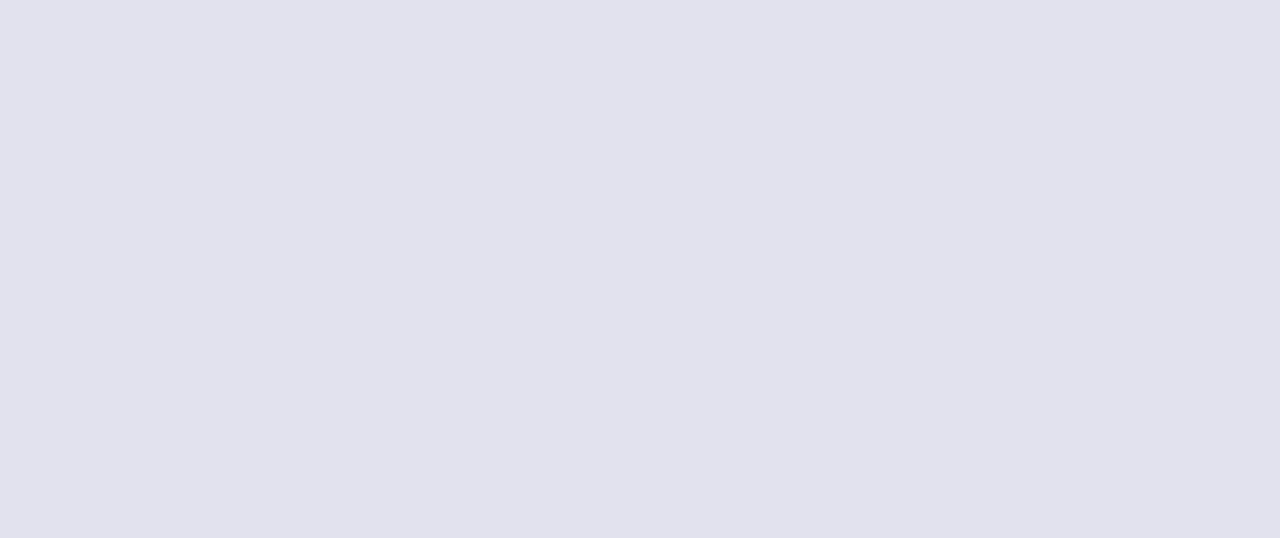
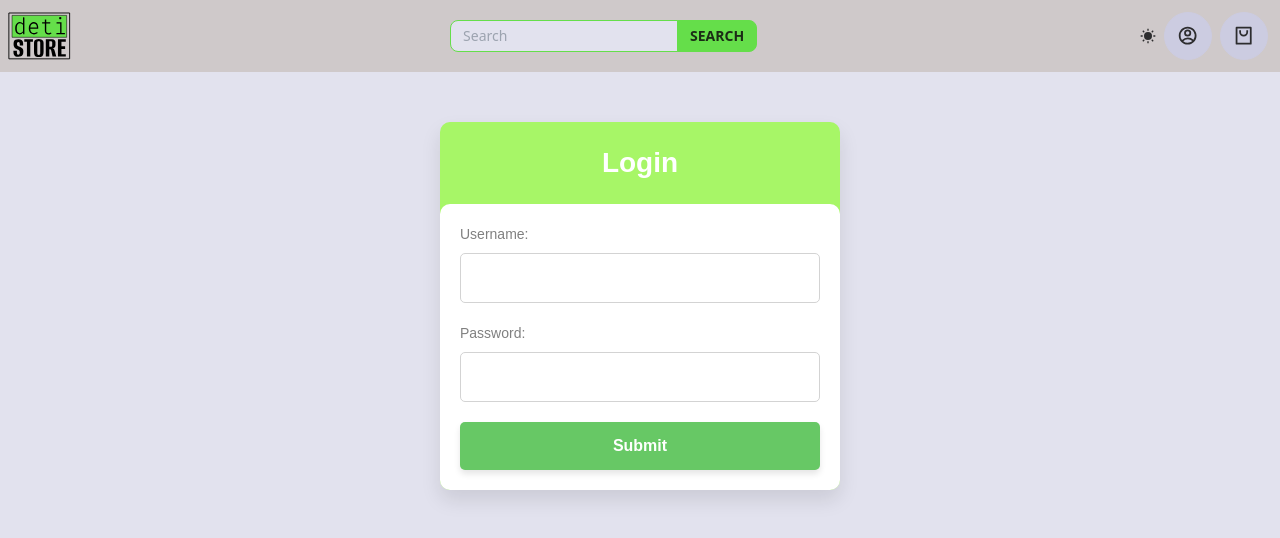
Before and after one commit to dianarrmiranda/1_Project_SIO, a React (Vite) app in the folder frontend/: page /login in a window 1280 px wide. Before the commit this address had no page. Shown: the top 538 px of the page. Built offline with nearby package versions, Linux system fonts and the light colour scheme.

Commit message:
create login page

```diff
--- a/frontend/src/App.jsx
+++ b/frontend/src/App.jsx
@@ -2,6 +2,7 @@ import { BrowserRouter, Route, Routes } from 'react-router-dom'
 import StorePage from './components/pages/StorePage'
 import HomePage from './components/pages/HomePage'
 import ProductPage from './components/pages/ProductPage'
+import Login from './components/login/Login'
 
 const App = () => {
   return (
@@ -10,6 +11,7 @@ const App = () => {
             <Route path='/' element={<HomePage/>} />
             <Route path='/store' element={<StorePage/>} />
             <Route path='/store/product/:id' element={<ProductPage/>} />
+            <Route path='/login' element={<Login/>} />
         </Routes>
     </BrowserRouter>
   )
--- a/frontend/src/components/layout/Navbar.jsx
+++ b/frontend/src/components/layout/Navbar.jsx
@@ -1,5 +1,6 @@
 import { useState, useEffect } from 'react';
 import { Link } from 'react-router-dom';
+import { useNavigate } from 'react-router-dom';
 
 import {
   RiAccountCircleLine,
@@ -14,6 +15,7 @@ const Navbar = () => {
   const [theme, setTheme] = useState(
     localStorage.getItem('theme') ? localStorage.getItem('theme') : 'light'
   );
+  const navigate = useNavigate()
 
   const handleToggle = (e) => {
     if (e.target.checked) {
@@ -65,7 +67,7 @@ const Navbar = () => {
           <RiSunFill className="swap-off" />
         </label>
 
-        <button className=" btn btn-circle m-1">
+        <button className=" btn btn-circle m-1" onClick={()=>navigate(`/login`)}>
           <RiAccountCircleLine className="text-xl" />
         </button>
         <button className="btn btn-circle m-1">
--- /dev/null
+++ b/frontend/src/components/login/Login.css
@@ -0,0 +1,63 @@
+#login {
+    width: 400px;
+    max-width: 100%;
+    margin: 50px auto;
+    background-color: rgb(167, 246, 103);
+    border-radius: 10px;
+    box-shadow: 0 10px 20px rgba(0, 0, 0, 0.1);
+    font-family: "Poppins", sans-serif;
+  }
+
+  #login h1 {
+    text-align: center;
+    margin: 0;
+    padding: 20px 0;
+    font-size: 28px;
+    font-weight: bold;
+    color: white;
+  }
+
+  #login form {
+    padding: 20px;
+    background-color: white;
+    border-radius: 10px;
+    font-family: "Poppins", sans-serif;
+  }
+
+  #login form label {
+    display: block;
+    margin-bottom: 8px;
+    font-size: 14px;
+    color: gray;
+    font-family: "Poppins", sans-serif;
+  }
+
+  #login form input[type="text"],
+  #login form input[type="password"] {
+    width: 100%;
+    padding: 12px;
+    border: 1px solid lightgray;
+    border-radius: 5px;
+    font-size: 16px;
+    box-sizing: border-box;
+    margin-bottom: 20px;
+  }
+
+  #login form input[type="submit"] {
+    width: 100%;
+    padding: 12px;
+    background-color: rgb(103, 200, 101);
+    border: none;
+    color: white;
+    font-size: 16px;
+    font-weight: bold;
+    border-radius: 5px;
+    cursor: pointer;
+    box-shadow: 0 4px 6px rgba(0, 0, 0, 0.1);
+    transition: background-color 0.3s ease;
+  }
+
+  #login form input[type="submit"]:hover {
+    background-color: rgb(205, 246, 171);
+    box-shadow: 0 4px 6px rgba(0, 0, 0, 0.3);
+  }
--- /dev/null
+++ b/frontend/src/components/login/Login.jsx
@@ -0,0 +1,23 @@
+import React from "react";
+import "./Login.css";
+import Navbar from "../layout/Navbar";
+
+const Login = () => {
+  return (
+    <div>
+      <Navbar />
+      <div id="login">
+        <h1>Login</h1>
+        <form>
+          <label htmlFor="username">Username:</label>
+          <input type="text" id="username" name="username" />
+          <label htmlFor="password">Password:</label>
+          <input type="password" id="password" name="password" />
+          <input type="submit" value="Submit" />
+        </form>
+      </div>
+    </div>
+  );
+};
+
+export default Login;
```
